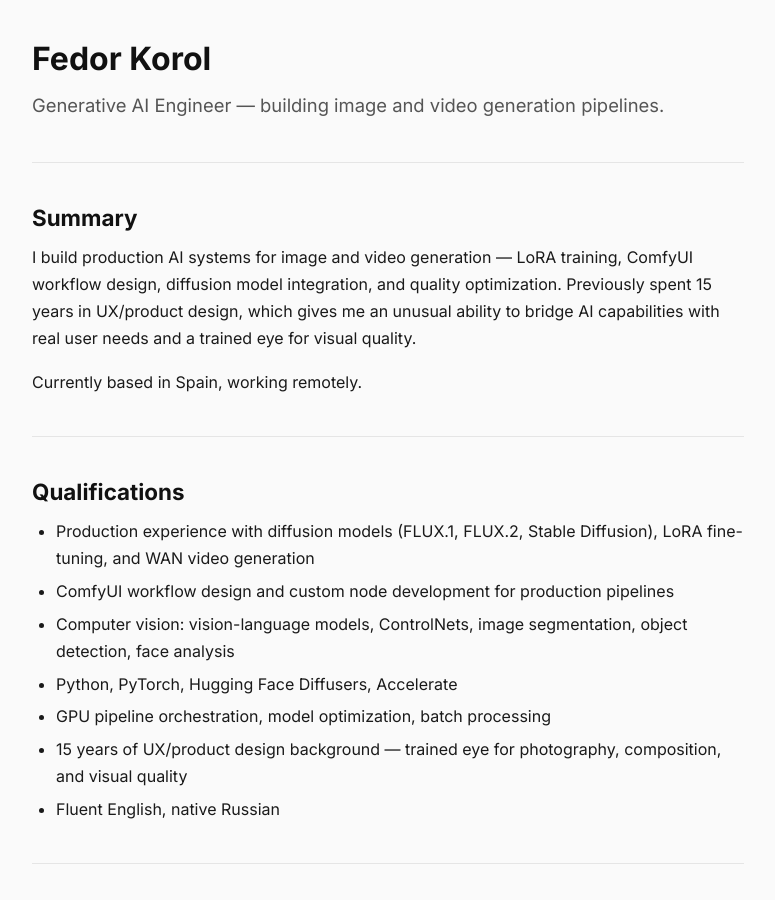
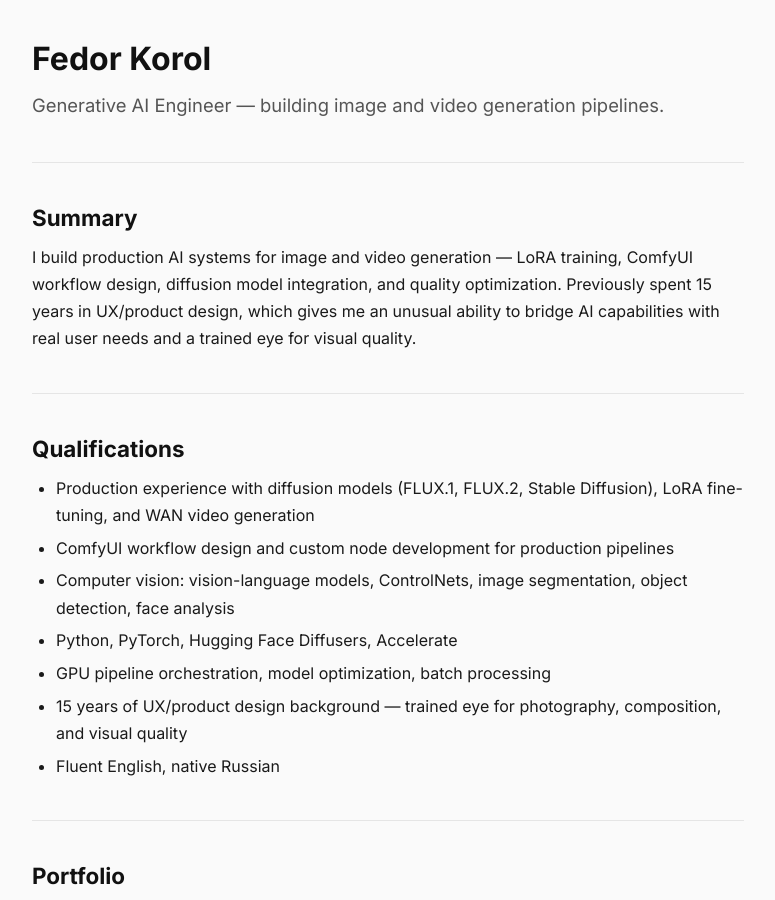
Before and after one commit to sdk401/portfolio, a Jekyll site: the page built from index.md, in a window 1280 px wide and 900 px high. Shown: the whole window, without its empty margins (252-1027 px from the left). Built offline with Jekyll 4.4.1, drawn with Linux system fonts in a browser that asks for light colours.

Commit message:
Update home page text

```diff
--- a/index.md
+++ b/index.md
@@ -13,8 +13,6 @@ Generative AI Engineer — building image and video generation pipelines.
 ## Summary
 
 I build production AI systems for image and video generation — LoRA training, ComfyUI workflow design, diffusion model integration, and quality optimization. Previously spent 15 years in UX/product design, which gives me an unusual ability to bridge AI capabilities with real user needs and a trained eye for visual quality.
-
-Currently based in Spain, working remotely.
 
 ---
 
```
